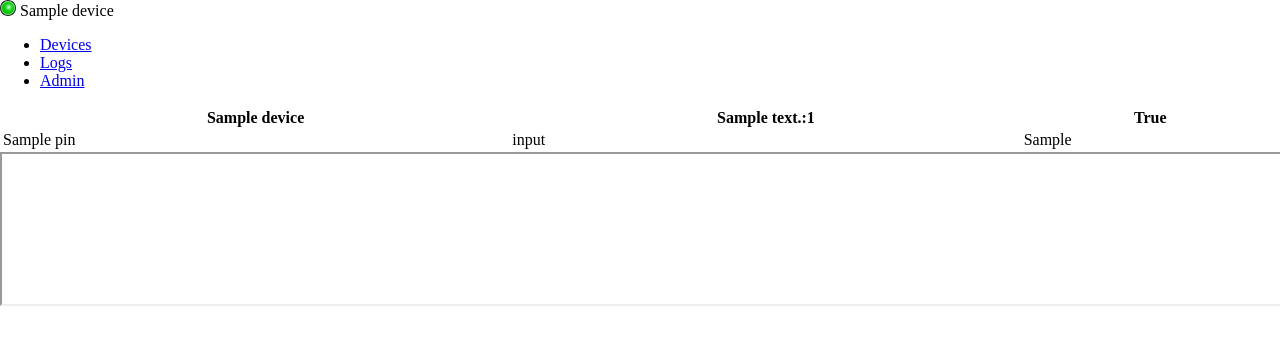
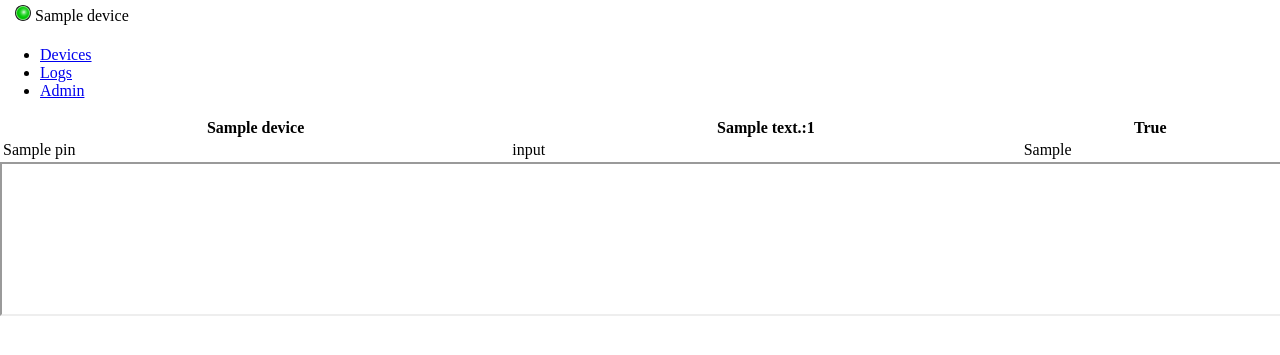
Before and after one commit to petersohn/home_automation, a Django app: page / in a window 1280 px wide. Shown: the top 355 px of the page. Run offline with Django 3.2, Linux system fonts and the light colour scheme; tables that the repository leaves empty hold one stand-in row (values such as "Sample post"); some libraries are stand-ins or nearby versions.

Commit message:
Fix style of device info

```diff
--- a/server/home_automation/home/static/home/styles.css
+++ b/server/home_automation/home/static/home/styles.css
@@ -87,3 +87,10 @@
     float: left;
     margin-right: 5px;
 }
+
+.device-info {
+    padding-left: 15px;
+    padding-right: 15px;
+    padding-top: 5px;
+    padding-bottom: 5px;
+}
--- a/server/home_automation/home/templates/home/HomeTemplate.html
+++ b/server/home_automation/home/templates/home/HomeTemplate.html
@@ -25,7 +25,7 @@
 </head>
 
 <body>
-  <div id="status" class="ui-widget device-info"></div>
+  <div id="status" class="ui-widget ui-widget-content ui-corner-all device-info"></div>
   <div id="menu">
     <ul>
       <li>
```
